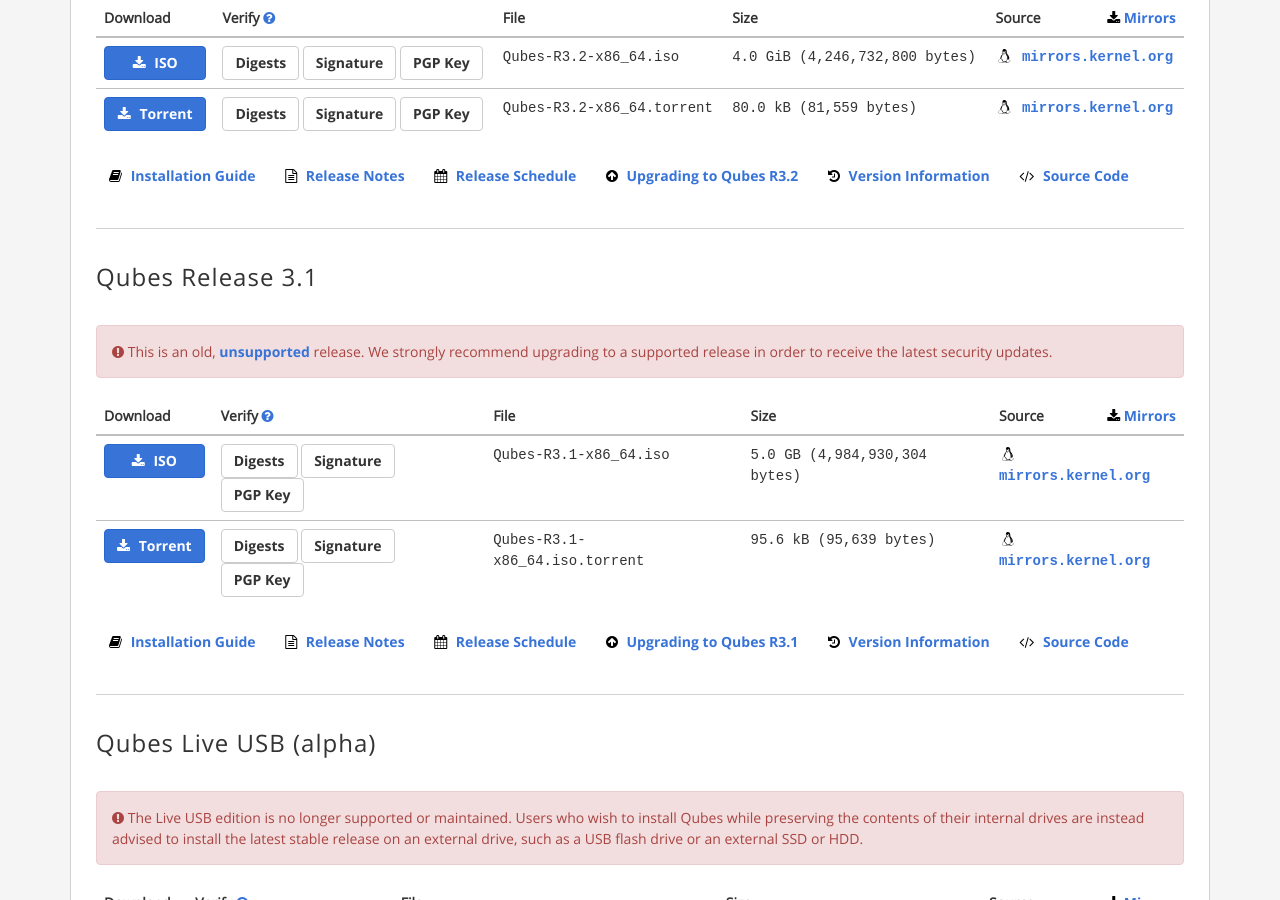
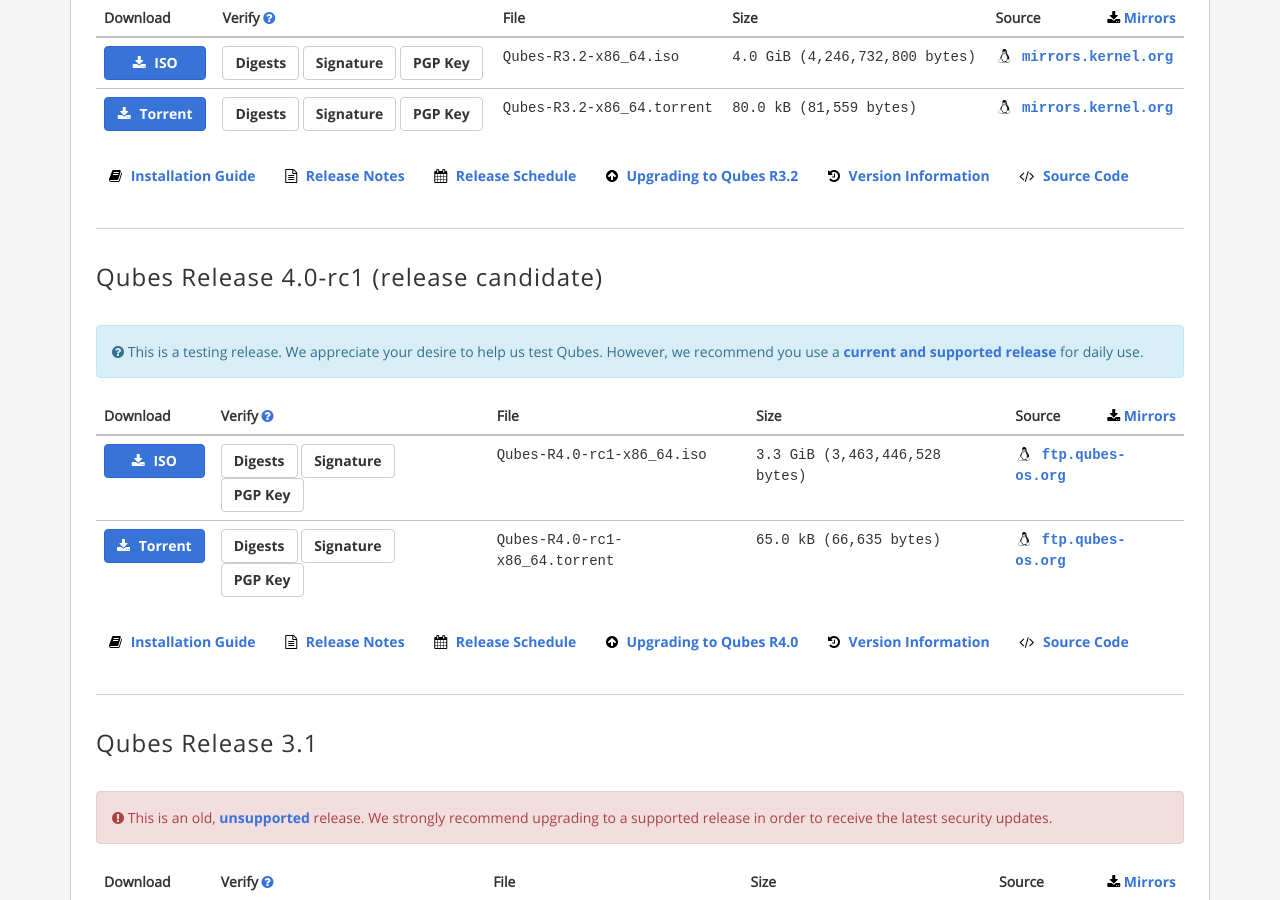
Before and after one commit to QubesOS/qubesos.github.io, a Jekyll site: the page built from pages/downloads.md, in a window 1280 px wide and 900 px high, scrolled down 578 px. Built offline with Jekyll 4.4.1, drawn with Linux system fonts in a browser that asks for light colours; some web fonts are replaced.

Commit message:
Add Qubes 4.0-rc1 download links, use ftp.qubes-os.org for now

```diff
--- a/_data/downloads.yml
+++ b/_data/downloads.yml
@@ -90,6 +90,84 @@ releases:
     featured_docs:
       get:
       - Upgrading to Qubes R3.2
+      - Release Notes
+  Qubes Release 4.0-rc1 (release candidate):
+    testing: yes
+    aging: no
+    deprecated: no
+    sources:
+#      - name: mirrors.kernel.org
+#        method: HTTPS
+#        type: ISO
+#        filename: Qubes-R4.0-rc1-x86_64.iso
+#        size: 3.3 GiB (3,463,446,528 bytes)
+#        url: https://mirrors.kernel.org/qubes/iso/Qubes-R4.0-rc1-x86_64.iso
+#        verifiers:
+#          hash: https://mirrors.kernel.org/qubes/iso/Qubes-R4.0-rc1-x86_64.iso.DIGESTS
+#          sig: https://mirrors.kernel.org/qubes/iso/Qubes-R4.0-rc1-x86_64.iso.iso.asc
+#          key: https://keys.qubes-os.org/keys/qubes-release-4-signing-key.asc
+#      - name: ftp.halifax.rwth-aachen.de
+#        method: HTTP
+#        type: ISO
+#        filename: Qubes-R4.0-rc1-x86_64.iso
+#        size: 3.3 GiB (3,463,446,528 bytes)
+#        url: http://ftp.halifax.rwth-aachen.de/qubes/iso/Qubes-R4.0-rc1-x86_64.iso
+#        verifiers:
+#          hash: http://ftp.halifax.rwth-aachen.de/qubes/iso/Qubes-R4.0-rc1-x86_64.iso.DIGESTS
+#          sig: http://ftp.halifax.rwth-aachen.de/qubes/iso/Qubes-R4.0-rc1-x86_64.iso.asc
+#          key: https://keys.qubes-os.org/keys/qubes-release-4-signing-key.asc
+      - name: ftp.qubes-os.org
+        method: HTTPS
+        type: ISO
+        filename: Qubes-R4.0-rc1-x86_64.iso
+        size: 3.3 GiB (3,463,446,528 bytes)
+        url: https://ftp.qubes-os.org/iso/Qubes-R4.0-rc1-x86_64.iso
+        verifiers:
+          hash: https://ftp.qubes-os.org/iso/Qubes-R4.0-rc1-x86_64.iso.DIGESTS
+          sig: https://ftp.qubes-os.org/iso/Qubes-R4.0-rc1-x86_64.iso.asc
+          key: https://keys.qubes-os.org/keys/qubes-release-4-signing-key.asc
+#      - name: mirrors.kernel.org
+#        method: BitTorrent
+#        type: Torrent
+#        filename: Qubes-R4.0-rc1-x86_64.torrent
+#        size: 65.0 kB (66,635 bytes)
+#        url: https://mirrors.kernel.org/qubes/iso/Qubes-R4.0-rc1-x86_64.torrent
+#        verifiers:
+#          hash: https://mirrors.kernel.org/qubes/iso/Qubes-R4.0-rc1-x86_64.iso.DIGESTS
+#          sig: https://mirrors.kernel.org/qubes/iso/Qubes-R4.0-rc1-x86_64.iso.asc
+#          key: https://keys.qubes-os.org/keys/qubes-release-4-signing-key.asc
+#      - name: ftp.halifax.rwth-aachen.de
+#        method: BitTorrent
+#        type: Torrent
+#        filename: Qubes-R4.0-rc1-x86_64.torrent
+#        size: 65.0 kB (66,635 bytes)
+#        url: http://ftp.halifax.rwth-aachen.de/qubes/iso/Qubes-R4.0-rc1-x86_64.torrent
+#        verifiers:
+#          hash: http://ftp.halifax.rwth-aachen.de/qubes/iso/Qubes-R4.0-rc1-x86_64.iso.DIGESTS
+#          sig: http://ftp.halifax.rwth-aachen.de/qubes/iso/Qubes-R4.0-rc1-x86_64.iso.asc
+#          key: https://keys.qubes-os.org/keys/qubes-release-4-signing-key.asc
+      - name: ftp.qubes-os.org
+        method: BitTorrent
+        type: Torrent
+        filename: Qubes-R4.0-rc1-x86_64.torrent
+        size: 65.0 kB (66,635 bytes)
+        url: https://ftp.qubes-os.org/iso/Qubes-R4.0-rc1-x86_64.torrent
+        verifiers:
+          hash: https://ftp.qubes-os.org/iso/Qubes-R4.0-rc1-x86_64.iso.DIGESTS
+          sig: https://ftp.qubes-os.org/iso/Qubes-R4.0-rc1-x86_64.iso.asc
+          key: https://keys.qubes-os.org/keys/qubes-release-4-signing-key.asc
+    docs:
+      Installation Guide:
+        featured: yes
+        url: /doc/installation-guide/
+      Release Notes:
+        url: /doc/releases/4.0/release-notes/
+      Release Schedule:
+        url: /doc/releases/4.0/schedule/
+      Upgrading to Qubes R4.0:
+        url: /doc/releases/4.0/release-notes/#upgrading
+    featured_docs:
+      get:
       - Release Notes
   Qubes Release 3.1:
     testing: no
--- a/pages/downloads.md
+++ b/pages/downloads.md
@@ -47,6 +47,11 @@ redirect_from:
       {% assign latest = release.latest | default: false %}
       {% assign aging = release.aging | default: false %}
       {% assign deprecated = release.deprecated | default: false %}
+      {% if release_name == "Qubes Release 4.0-rc1 (release candidate)" %}
+        {% assign preferred_mirror = "ftp.qubes-os.org" %}
+      {% else %}
+        {% assign preferred_mirror = "mirrors.kernel.org" %}
+      {% endif %}
       <h3 class="more-bottom" id="{{ release.link }}">{{ release_name }}</h3>
       {% if testing %}
       <div class="alert alert-info" role="alert">
@@ -82,7 +87,7 @@ redirect_from:
         </thead>
         <tbody>
           {% for source in release.sources %}
-            {% if source.name == "mirrors.kernel.org" %}
+            {% if source.name == preferred_mirror %}
             <tr>
               <td>
                 <a class="btn btn-primary btn-block" href="{{ source.url }}">
```
